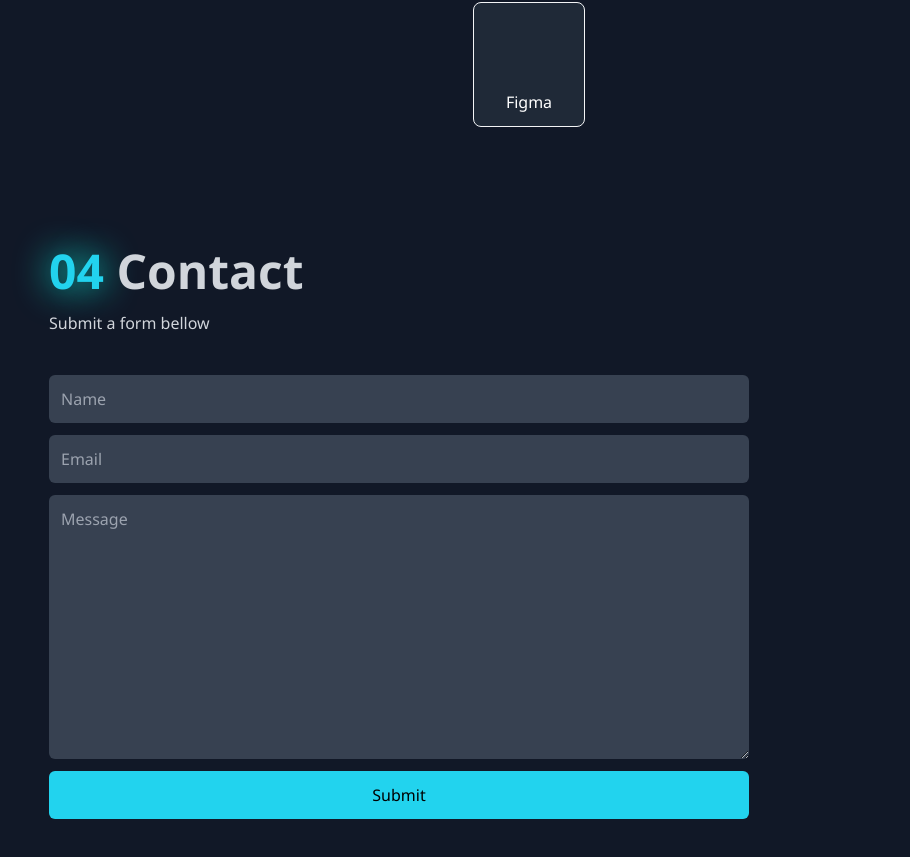
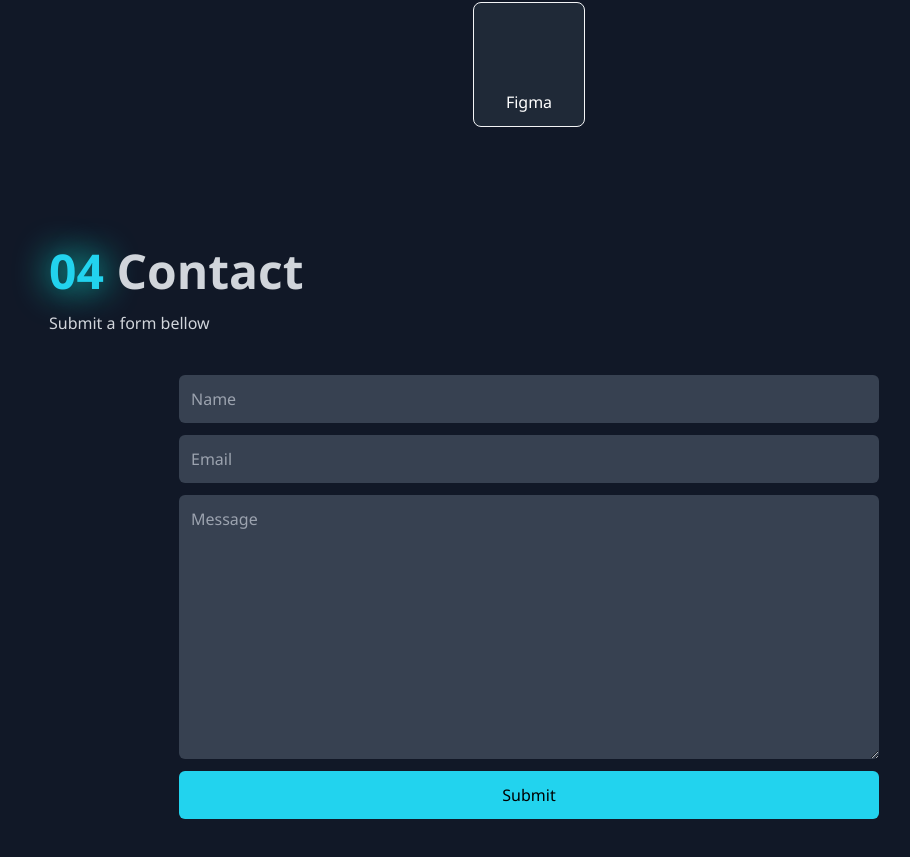
Before and after one commit to alisajad001/alisajad-portfolio, a React (Vite) app: page / in a window 1280 px wide. Shown: the part 2693-3550 px from the top of the page, without its empty margins (111-1021 px from the left). Built offline with nearby package versions, Linux system fonts and the light colour scheme; some icons are missing.

Commit message:
Style: Contact

```diff
--- a/package.json
+++ b/package.json
@@ -25,6 +25,7 @@
     "eslint-plugin-react-refresh": "^0.4.5",
     "postcss": "^8.4.32",
     "tailwindcss": "^3.3.6",
-    "vite": "^5.0.8"
+    "vite": "^5.0.8",
+    "vitest": "^1.1.0"
   }
 }
--- a/src/components/Contact.jsx
+++ b/src/components/Contact.jsx
@@ -8,8 +8,12 @@ const Contact = () => {
 
         <p className="text-gray-300">Submit a form bellow</p>
 
-        <div className="mt-10 w-full">
-          <form action="" className="flex flex-col gap-3">
+        <div className="mt-10 mx-auto w-full sm:w-[700px]">
+          <form
+            method="POST"
+            action="https://getform.io/f/e1948c3a-b171-4f3f-88a7-8389f9bd1d0b"
+            className="flex flex-col gap-3"
+          >
             <input
               type="text"
               name="name"
```
Also changed, not shown: 1 other file (tests, documents, lock files or other folders).
